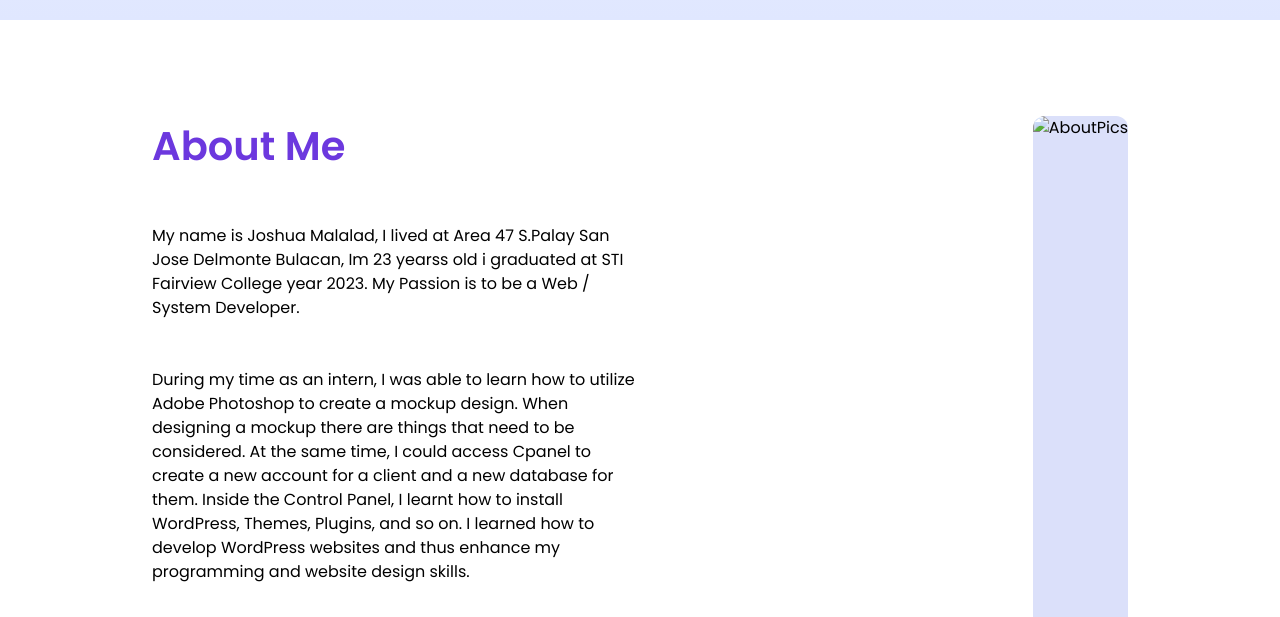
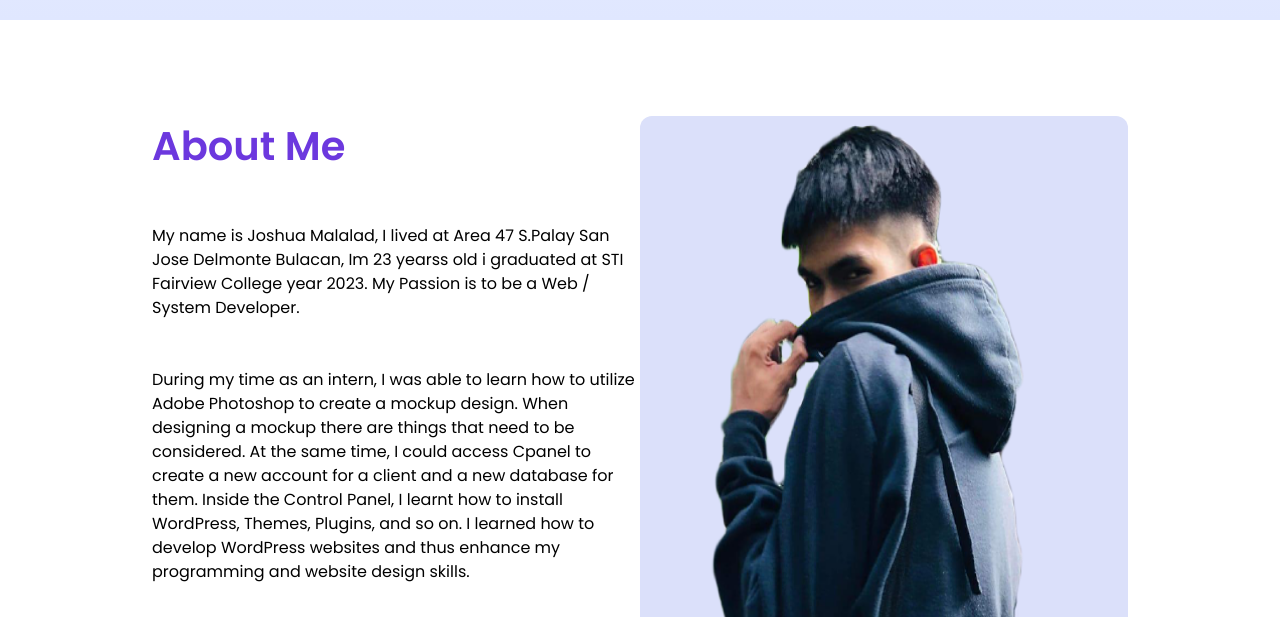
Before and after one commit to JoshuaPapay/Final, a website: page index.html in a window 1280 px wide. Shown: the part 830-1447 px from the top of the page. Drawn offline with nearby package versions, Linux system fonts and the light colour scheme; the site is published under a folder, as on GitHub Pages, so addresses that start at the root find nothing.

Commit message:
aboutpcs

```diff
--- a/index.html
+++ b/index.html
@@ -205,7 +205,7 @@
 
         <div class="md:w-1/2 flex justify-end">
           <img
-            src="/img/abtpcs.png"
+            src="img/abtpcs.png"
             alt="AboutPics"
             class="bg-secondary-color rounded-xl"
           />
```
